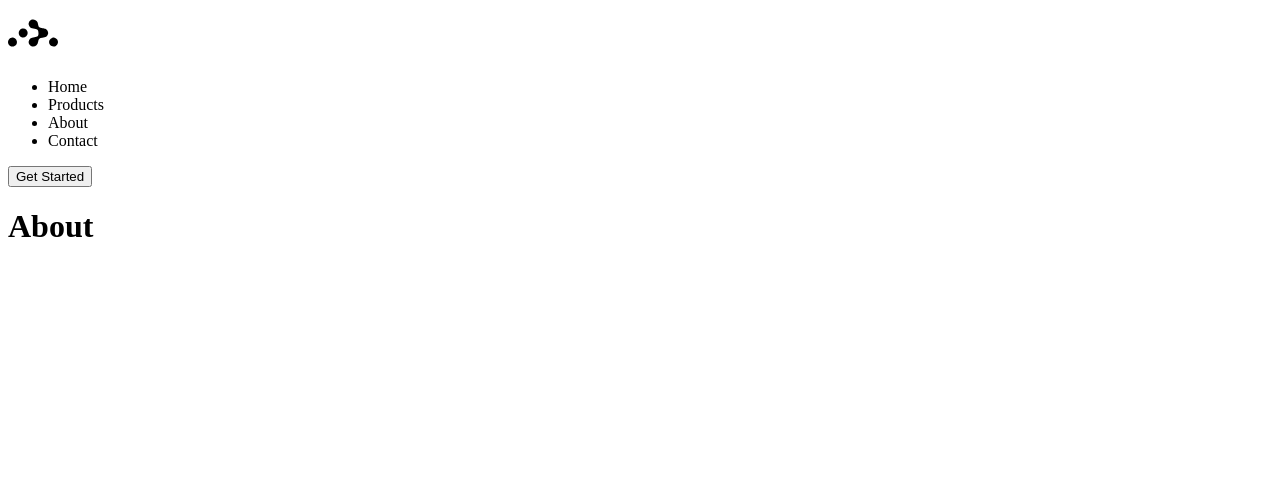
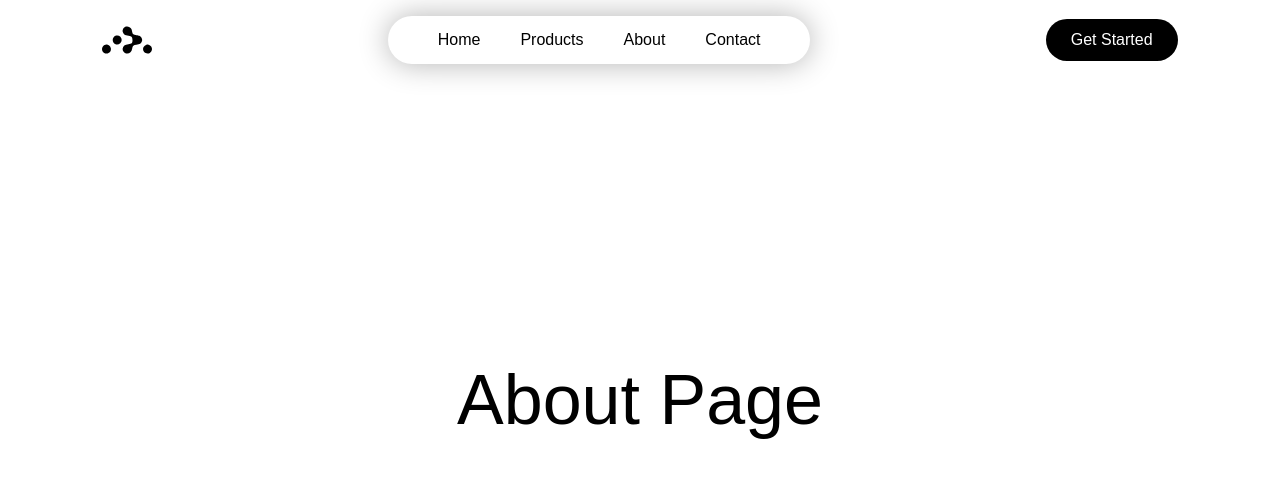
Before and after one commit to AhseneRemmouche/react_router, a React (Vite) app: page /about in a window 1280 px wide. Shown: the top 478 px of the page. Built offline with nearby package versions, Linux system fonts and the light colour scheme.

Commit message:
add routing package

```diff
--- a/src/App.jsx
+++ b/src/App.jsx
@@ -10,6 +10,7 @@ function App() {
 	return (
 		<div>
 			<Navbar />
+			<div className="container">
 				<Routes>
 					<Route path="/" element={<Home />} />
 					<Route path="/products" element={<Products />} />
@@ -17,6 +18,7 @@ function App() {
 					<Route path="/contact" element={<Contact />} />
 				</Routes>
 			</div>
+		</div>
 	);
 }
 
--- a/src/components/Navbar.jsx
+++ b/src/components/Navbar.jsx
@@ -1,15 +1,24 @@
 import React from "react";
 import logo from "../assets/reactrouter.svg";
+import { Link } from "react-router-dom";
 
 function Navbar() {
 	return (
-		<div>
+		<div className="navbar">
 			<img src={logo} alt="" width={50} />
 			<ul>
-				<li>Home</li>
-				<li>Products</li>
-				<li>About</li>
-				<li>Contact</li>
+				<Link to="/">
+					<li>Home</li>
+				</Link>
+				<Link to="/products">
+					<li>Products</li>
+				</Link>
+				<Link to="/about">
+					<li>About</li>
+				</Link>
+				<Link to="/contact">
+					<li>Contact</li>
+				</Link>
 			</ul>
 			<button>Get Started</button>
 		</div>
--- a/src/index.css
+++ b/src/index.css
@@ -0,0 +1,56 @@
+* {
+	margin: 0;
+	padding: 0;
+	box-sizing: border-box;
+	font-family: "poppins", sans-serif;
+}
+
+a {
+	text-decoration: none;
+	color: inherit;
+}
+
+.navbar {
+	width: 100%;
+	display: flex;
+	justify-content: space-between;
+	align-items: center;
+	padding: 15px 8%;
+}
+
+.navbar ul {
+	padding: 10px 30px;
+	border-radius: 30px;
+	box-shadow: 0 0 30px 0 rgba(0, 0, 0, 0.3);
+}
+
+.navbar ul li {
+	display: inline-block;
+	padding: 5px 10px;
+	margin: 0 10px;
+	color: #000;
+}
+
+.navbar button {
+	background: #000;
+	color: #fff;
+	padding: 12px 25px;
+	border: 0;
+	outline: 0;
+	border-radius: 30px;
+	cursor: pointer;
+	font-size: 16px;
+}
+
+.container {
+	display: flex;
+	align-items: center;
+	justify-content: center;
+	width: 100%;
+	height: 80vh;
+}
+
+.container h1 {
+	font-size: 70px;
+	font-weight: 500;
+}
--- a/src/pages/About.jsx
+++ b/src/pages/About.jsx
@@ -1,7 +1,7 @@
 import React from "react";
 
 function About() {
-	return <h1>About</h1>;
+	return <h1>About Page</h1>;
 }
 
 export default About;
--- a/src/pages/Contact.jsx
+++ b/src/pages/Contact.jsx
@@ -1,7 +1,7 @@
 import React from "react";
 
 function Contact() {
-	return <h1>Contact</h1>;
+	return <h1>Contact Page</h1>;
 }
 
 export default Contact;
--- a/src/pages/Home.jsx
+++ b/src/pages/Home.jsx
@@ -1,7 +1,7 @@
 import React from "react";
 
 function Home() {
-	return <h1>Home</h1>;
+	return <h1>Home Page</h1>;
 }
 
 export default Home;
--- a/src/pages/Products.jsx
+++ b/src/pages/Products.jsx
@@ -1,7 +1,7 @@
 import React from "react";
 
 function Products() {
-	return <h1>Products</h1>;
+	return <h1>Products Page</h1>;
 }
 
 export default Products;
```
Lines whose indentation alone changed are shown as unchanged.
